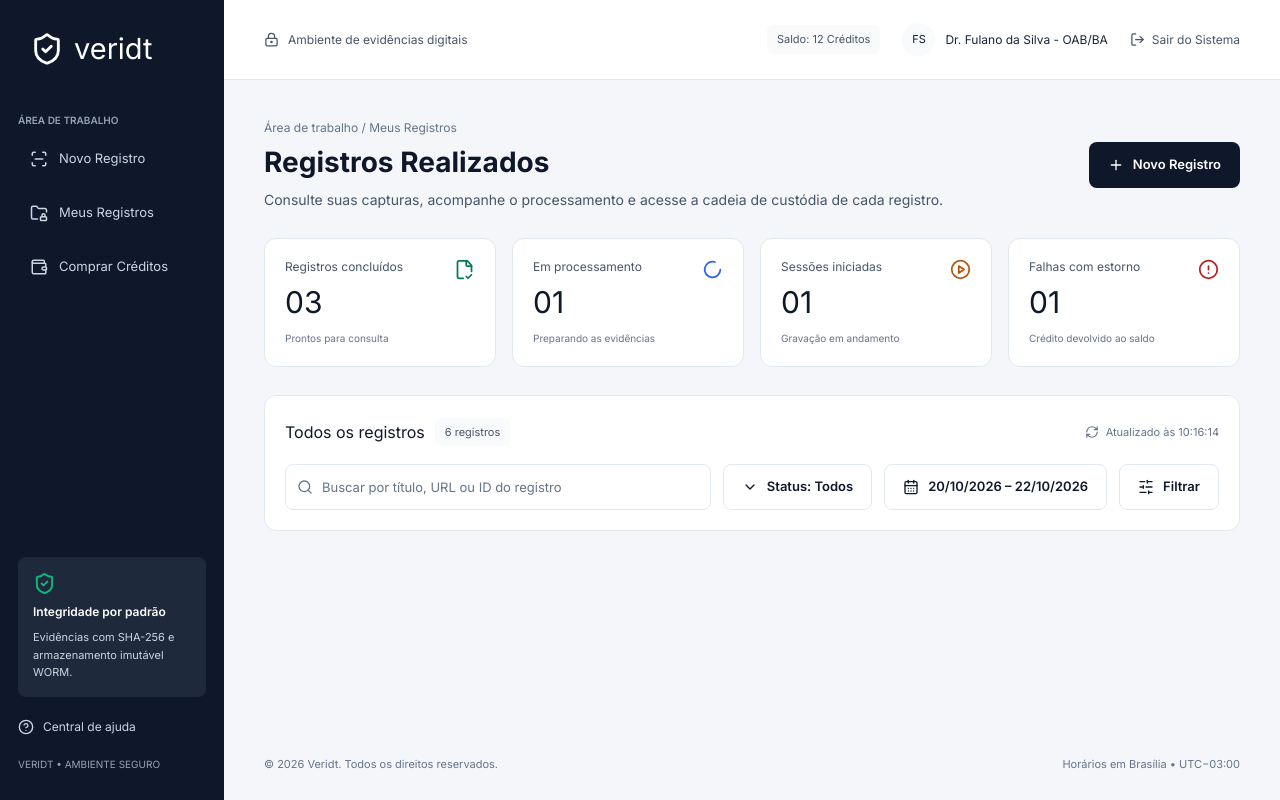
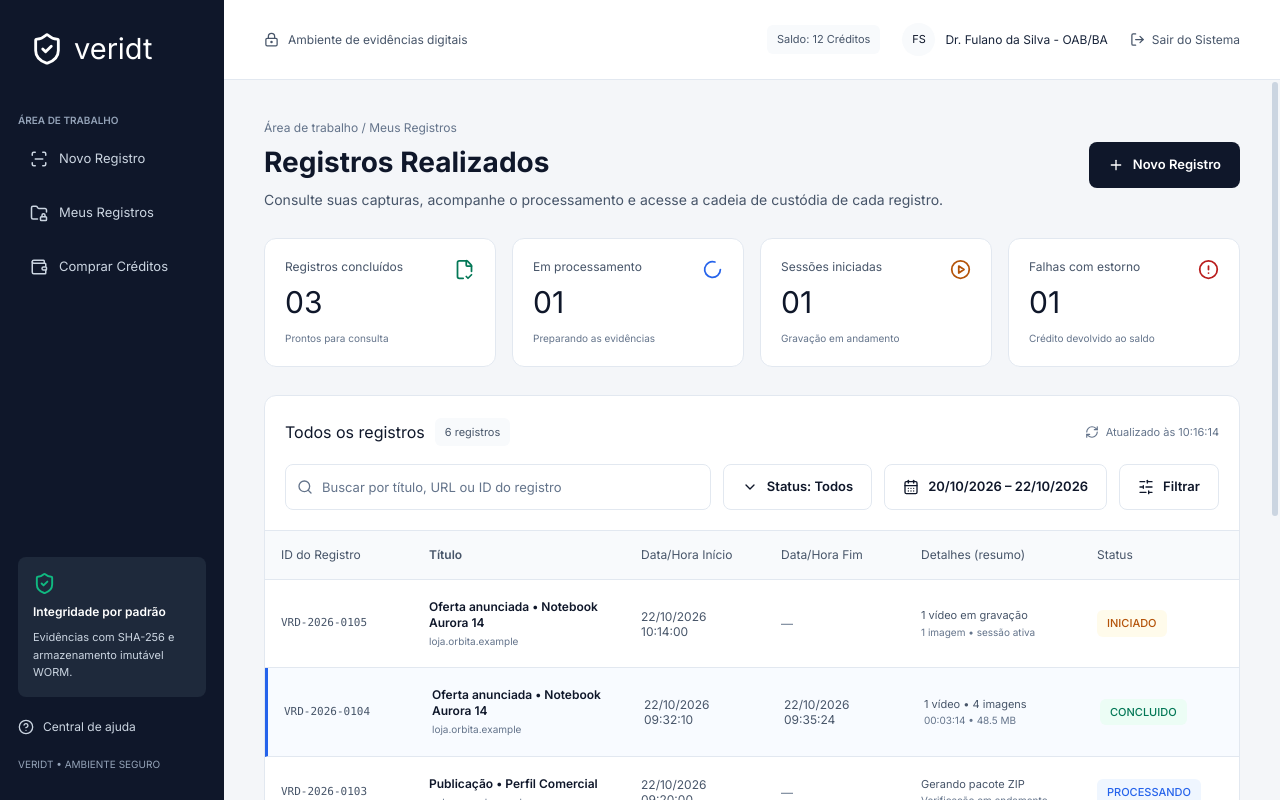
Before and after one commit to GiovannaFarani/trabalho_3_eng_soft, a SvelteKit app in the folder frontend/: page /records in a window 1280 px wide. Built offline with nearby package versions, Linux system fonts and the light colour scheme.

Commit message:
add list items

```diff
--- a/frontend/src/routes/(workspace)/records/+page.svelte
+++ b/frontend/src/routes/(workspace)/records/+page.svelte
@@ -1,10 +1,12 @@
 <script lang="ts">
 	import {
+		ArrowUpRight,
 		CalendarDays,
 		ChevronDown,
 		CircleAlert,
 		CirclePlay,
 		FileCheckCorner,
+		Info,
 		LoaderCircle,
 		Plus,
 		RefreshCw,
@@ -12,6 +14,20 @@
 		SlidersHorizontal
 	} from '@lucide/svelte';
 	import { Button, TextInput } from '#lib';
+
+	interface EvidenceRecord {
+		id: string;
+		title: string;
+		url: string;
+		startDate: string;
+		startTime: string;
+		endDate: string | null;
+		endTime: string | null;
+		detailsSummary: string;
+		detailsMeta: string;
+		status: 'INICIADO' | 'PROCESSANDO' | 'CONCLUIDO' | 'FALHA - Crédito Estornado';
+		isActive?: boolean;
+	}
 
 	let searchQuery = $state('');
 
@@ -45,6 +61,113 @@
 			iconClass: 'text-status-danger'
 		}
 	] as const;
+
+	const records: EvidenceRecord[] = [
+		{
+			id: 'VRD-2026-0105',
+			title: 'Oferta anunciada • Notebook Aurora 14',
+			url: 'loja.orbita.example',
+			startDate: '22/10/2026',
+			startTime: '10:14:00',
+			endDate: null,
+			endTime: null,
+			detailsSummary: '1 vídeo em gravação',
+			detailsMeta: '1 imagem • sessão ativa',
+			status: 'INICIADO'
+		},
+		{
+			id: 'VRD-2026-0104',
+			title: 'Oferta anunciada • Notebook Aurora 14',
+			url: 'loja.orbita.example',
+			startDate: '22/10/2026',
+			startTime: '09:32:10',
+			endDate: '22/10/2026',
+			endTime: '09:35:24',
+			detailsSummary: '1 vídeo • 4 imagens',
+			detailsMeta: '00:03:14 • 48.5 MB',
+			status: 'CONCLUIDO',
+			isActive: true
+		},
+		{
+			id: 'VRD-2026-0103',
+			title: 'Publicação • Perfil Comercial',
+			url: 'rede.exemplo.com.br',
+			startDate: '22/10/2026',
+			startTime: '09:20:00',
+			endDate: null,
+			endTime: null,
+			detailsSummary: 'Gerando pacote ZIP',
+			detailsMeta: 'Verificação em andamento',
+			status: 'PROCESSANDO'
+		},
+		{
+			id: 'VRD-2026-0102',
+			title: 'Condições de contratação',
+			url: 'servicos.exemplo.com.br',
+			startDate: '21/10/2026',
+			startTime: '16:08:03',
+			endDate: '21/10/2026',
+			endTime: '16:09:50',
+			detailsSummary: '1 vídeo • 2 imagens',
+			detailsMeta: '00:01:47 • 22.8 MB',
+			status: 'CONCLUIDO'
+		},
+		{
+			id: 'VRD-2026-0101',
+			title: 'Anúncio • Imóvel residencial',
+			url: 'imoveis.exemplo.com.br',
+			startDate: '21/10/2026',
+			startTime: '15:42:11',
+			endDate: null,
+			endTime: null,
+			detailsSummary: 'URL indisponível',
+			detailsMeta: '1 crédito devolvido',
+			status: 'FALHA - Crédito Estornado'
+		},
+		{
+			id: 'VRD-2026-0100',
+			title: 'Página de atendimento',
+			url: 'ajuda.exemplo.com.br',
+			startDate: '20/10/2026',
+			startTime: '11:25:30',
+			endDate: '20/10/2026',
+			endTime: '11:27:02',
+			detailsSummary: '1 vídeo • 3 imagens',
+			detailsMeta: '00:01:32 • 18.4 MB',
+			status: 'CONCLUIDO'
+		}
+	];
+
+	const statusStyles: Record<EvidenceRecord['status'], { bg: string; text: string }> = {
+		INICIADO: {
+			bg: 'bg-amber-50',
+			text: 'text-status-warning'
+		},
+		PROCESSANDO: {
+			bg: 'bg-status-processing-bg',
+			text: 'text-status-processing'
+		},
+		CONCLUIDO: {
+			bg: 'bg-emerald-50',
+			text: 'text-status-success'
+		},
+		'FALHA - Crédito Estornado': {
+			bg: 'bg-red-50',
+			text: 'text-status-danger'
+		}
+	};
+
+	const filteredRecords = $derived(
+		records.filter((record) => {
+			if (!searchQuery.trim()) return true;
+			const query = searchQuery.toLowerCase();
+			return (
+				record.id.toLowerCase().includes(query) ||
+				record.title.toLowerCase().includes(query) ||
+				record.url.toLowerCase().includes(query)
+			);
+		})
+	);
 </script>
 
 <div class="flex flex-col gap-7">
@@ -86,7 +209,7 @@
 	</section>
 
 	<section
-		class="flex flex-col rounded-xl border border-card-border bg-white"
+		class="flex flex-col overflow-hidden rounded-xl border border-card-border bg-white"
 		aria-label="Registros"
 	>
 		<div class="flex flex-row items-center justify-between px-5 pt-5.5 pb-4.5">
@@ -95,7 +218,7 @@
 				<span
 					class="rounded-md bg-surface-subtle px-2.5 py-1.5 text-[11px] text-on-white-secondary"
 				>
-					6 registros
+					{filteredRecords.length} registros
 				</span>
 			</div>
 
@@ -133,5 +256,108 @@
 				<span>Filtrar</span>
 			</Button>
 		</div>
+
+		<div class="overflow-x-auto">
+			<div class="min-w-250">
+				<div
+					class="flex flex-row items-center gap-3 border-y border-card-border bg-surface-subtle px-4 py-4 text-xs font-normal text-on-white-secondary"
+				>
+					<span class="w-34 shrink-0">ID do Registro</span>
+					<span class="min-w-50 flex-1 font-semibold">Título</span>
+					<span class="w-32 shrink-0">Data/Hora Início</span>
+					<span class="w-32 shrink-0">Data/Hora Fim</span>
+					<span class="w-41 shrink-0">Detalhes (resumo)</span>
+					<span class="w-47.5 shrink-0">Status</span>
+					<span class="w-37.5 shrink-0">Ações</span>
+				</div>
+
+				{#each filteredRecords as record (record.id)}
+					{@const style = statusStyles[record.status]}
+					<div
+						class="flex flex-row items-center gap-3 border-b border-card-border px-4 py-4.75 text-xs transition-colors hover:bg-surface-subtle/60 {record.isActive
+							? 'border-l-3 border-l-status-processing bg-[#f8fbff]'
+							: 'bg-white'}"
+					>
+						<!-- ID do Registro -->
+						<div class="w-34 shrink-0 font-mono text-[11px] text-on-white-secondary">
+							{record.id}
+						</div>
+
+						<!-- Título -->
+						<div class="flex min-w-50 flex-1 flex-col gap-1">
+							<span class="text-xs font-semibold text-on-white-main">{record.title}</span>
+							<span class="text-[10px] text-on-white-tertiary">{record.url}</span>
+						</div>
+
+						<!-- Data/Hora Início -->
+						<div class="w-32 shrink-0 leading-tight text-on-white-secondary">
+							<p>{record.startDate}</p>
+							<p>{record.startTime}</p>
+						</div>
+
+						<!-- Data/Hora Fim -->
+						<div class="w-32 shrink-0 leading-tight text-on-white-secondary">
+							{#if record.endDate && record.endTime}
+								<p>{record.endDate}</p>
+								<p>{record.endTime}</p>
+							{:else}
+								<p class="text-on-white-tertiary">—</p>
+							{/if}
+						</div>
+
+						<!-- Detalhes (resumo) -->
+						<div class="flex w-41 shrink-0 flex-col gap-0.75">
+							<span class="text-[11px] text-on-white-secondary">{record.detailsSummary}</span>
+							<span class="text-[10px] text-on-white-tertiary">{record.detailsMeta}</span>
+						</div>
+
+						<!-- Status -->
+						<div class="w-47.5 shrink-0">
+							<span
+								class="inline-flex items-center rounded-md px-2.5 py-1.5 text-[11px] font-medium {style.bg} {style.text}"
+							>
+								{record.status}
+							</span>
+						</div>
+
+						<!-- Ações -->
+						<div class="w-37.5 shrink-0">
+							<button
+								type="button"
+								class="inline-flex cursor-pointer items-center gap-1.5 text-[11px] font-semibold text-on-white-main transition-colors hover:text-status-processing hover:underline"
+							>
+								<span>Visualizar Detalhes</span>
+								<ArrowUpRight class="size-3.5 shrink-0" />
+							</button>
+						</div>
+					</div>
+				{/each}
+			</div>
+		</div>
+
+		<!-- Footer -->
+		<div
+			class="flex flex-row items-center justify-between p-4.5 text-[11px] text-on-white-tertiary"
+		>
+			<p>Exibindo 1–{filteredRecords.length} de {records.length} registros</p>
+			<div class="flex flex-row items-center gap-2">
+				<span class="cursor-not-allowed text-on-veridt-blue-muted">Anterior</span>
+				<span
+					class="flex size-7.5 items-center justify-center rounded-md bg-veridt-blue text-[11px] font-semibold text-white"
+				>
+					1
+				</span>
+				<span class="cursor-not-allowed text-on-veridt-blue-muted">Próxima</span>
+			</div>
+		</div>
 	</section>
+
+	<div class="flex flex-row items-center gap-2.5 text-xs text-on-white-tertiary">
+		<Info class="size-4 shrink-0 text-on-white-tertiary" />
+		<p class="leading-[160%]">
+			Registros em andamento não possuem Data/Hora Fim. Relatórios e arquivos ZIP são
+			disponibilizados apenas para registros concluídos. Em caso de falha de captura, o crédito é
+			estornado.
+		</p>
+	</div>
 </div>
```
